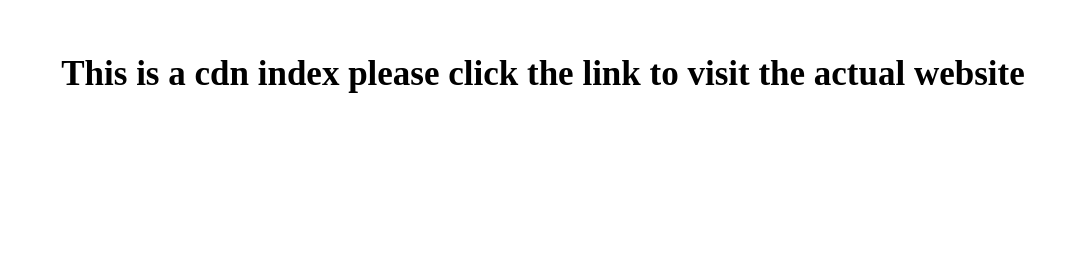
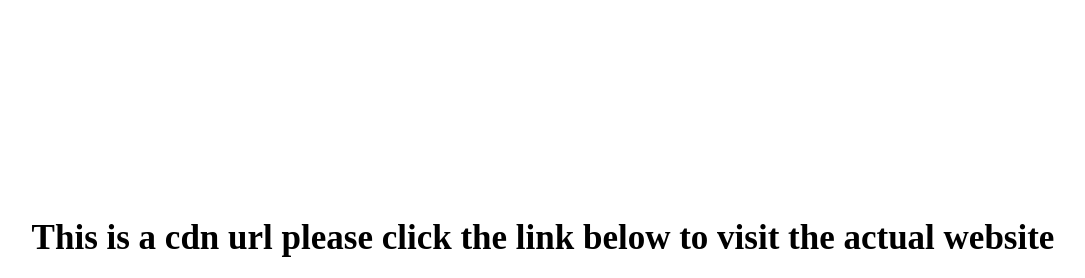
Before and after one commit to Gekyume11/brgr, a plain HTML site: page index.html in a window 1280 px wide. Shown: the part 141-419 px from the top of the page, without its empty margins (97-1182 px from the left). Drawn offline with Linux system fonts and the light colour scheme.

Commit message:
Update index.html

```diff
--- a/index.html
+++ b/index.html
@@ -13,14 +13,16 @@
         font-size: 35px;
     }
     body{
-        display: grid;
-        place-items: center;
+        display: flex;
+        flex-direction: column;
+        justify-content: center;
+        align-items: center;
         height: 100dvh;
         text-align: center;
     }
 </style>
 <body>
-    <h1>This is a cdn index please click the link to visit the actual website</h1>
+    <h1>This is a cdn url please click the link below to visit the actual website</h1>
     <a href="https://gekyume11.github.io/grand-burger/">click here</a>
 </body>
 </html>
```
